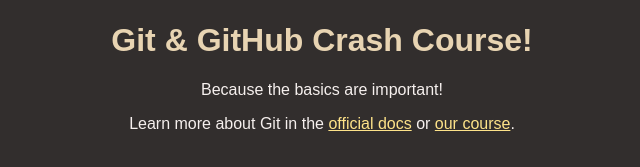
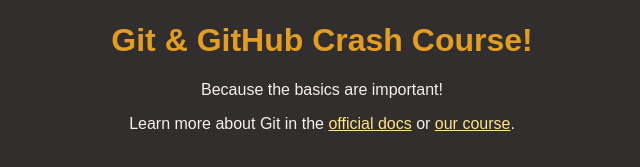
Before and after one commit to Juleyko/github-test, a plain HTML site: page index.html in a window 1280 px wide. Shown: the part 147-314 px from the top of the page, without its empty margins (318-958 px from the left). Drawn offline with Linux system fonts and the light colour scheme.

Commit message:
changed title color

```diff
--- a/styles.css
+++ b/styles.css
@@ -17,7 +17,7 @@
   }
 
   h1 {
-    color: #e8d4b2;
+    color: #e29d25;
   }
 
   a {
```
